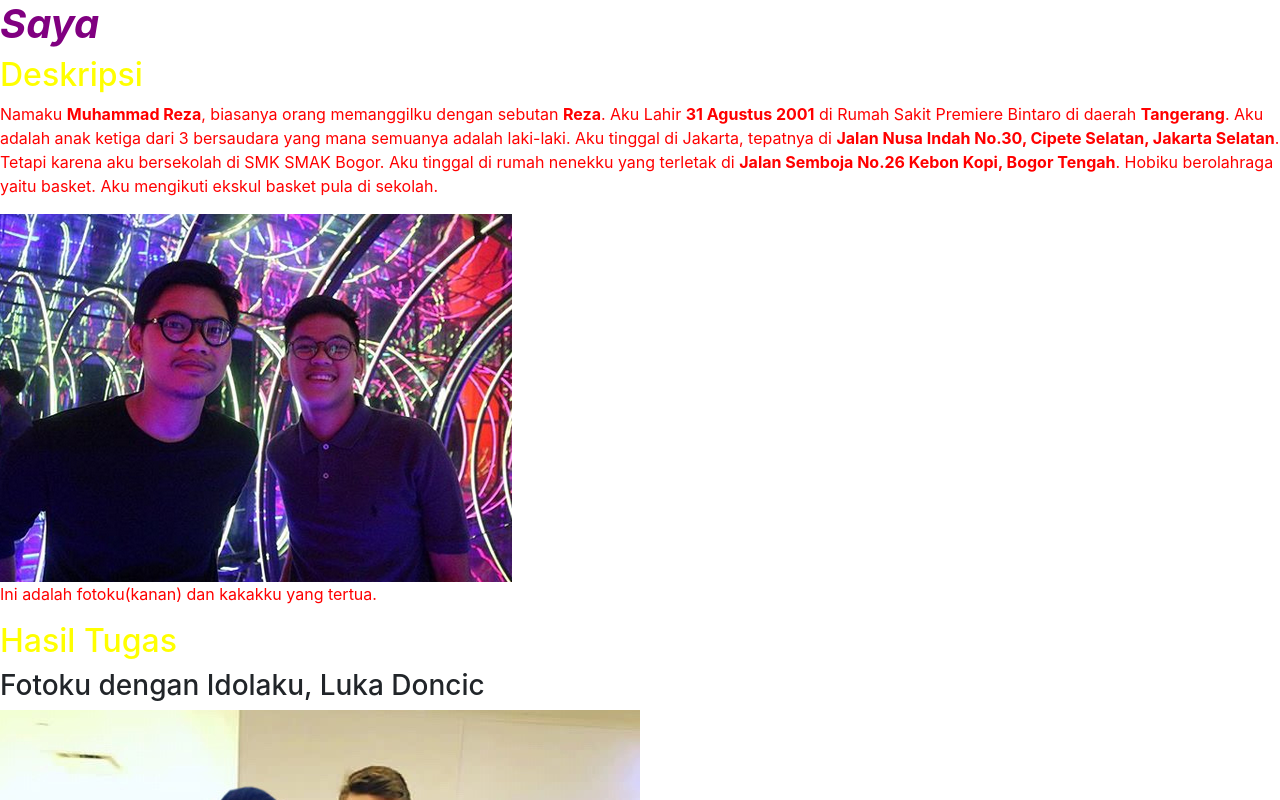
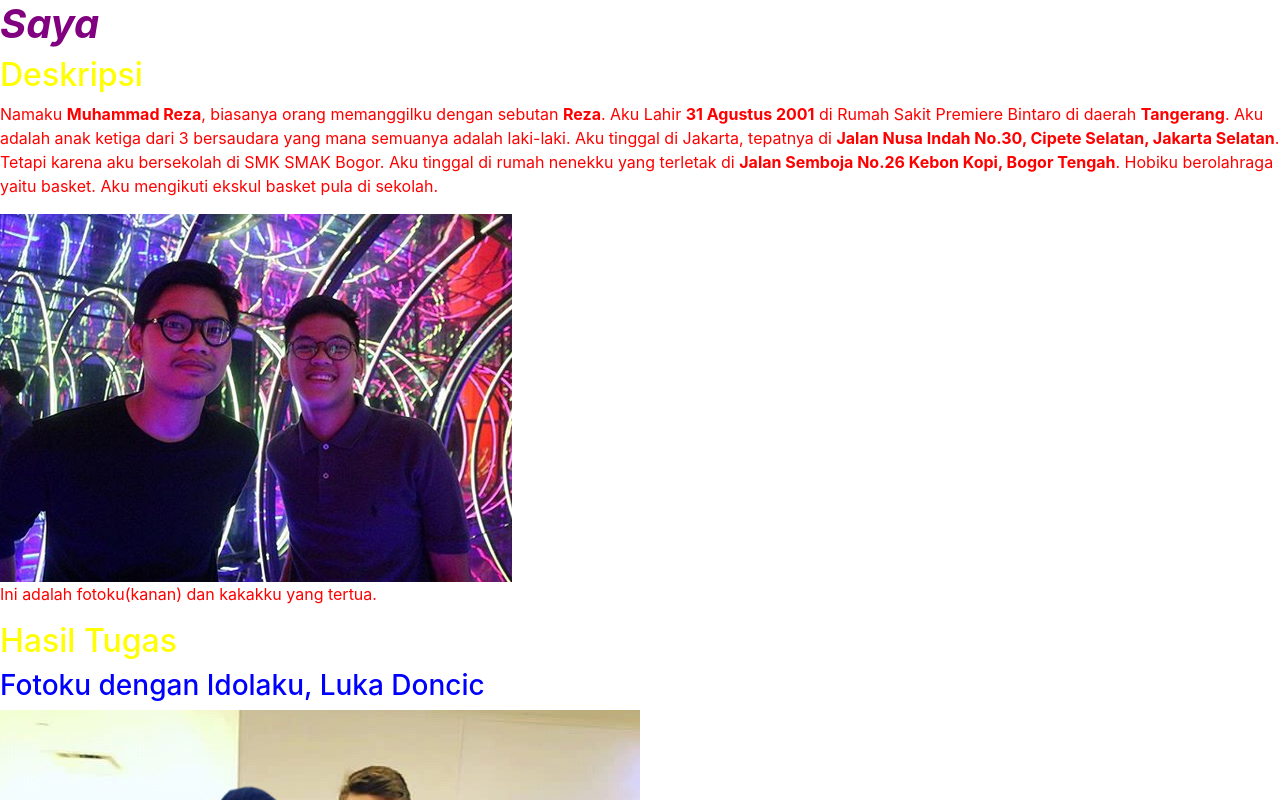
Before and after one commit to muhreza63/muhreza63.github.io, a plain HTML site: page index.html in a window 1280 px wide. Shown: the top 800 px of the page. Drawn offline with nearby package versions, Linux system fonts and the light colour scheme.

Commit message:
Update tugas.css

```diff
--- a/tugas.css
+++ b/tugas.css
@@ -1,4 +1,5 @@
 body {background-color:gray}
 h1{color: purple}
 h2{color: yellow}
+h3{color: blue}
 p{color: red}
```
